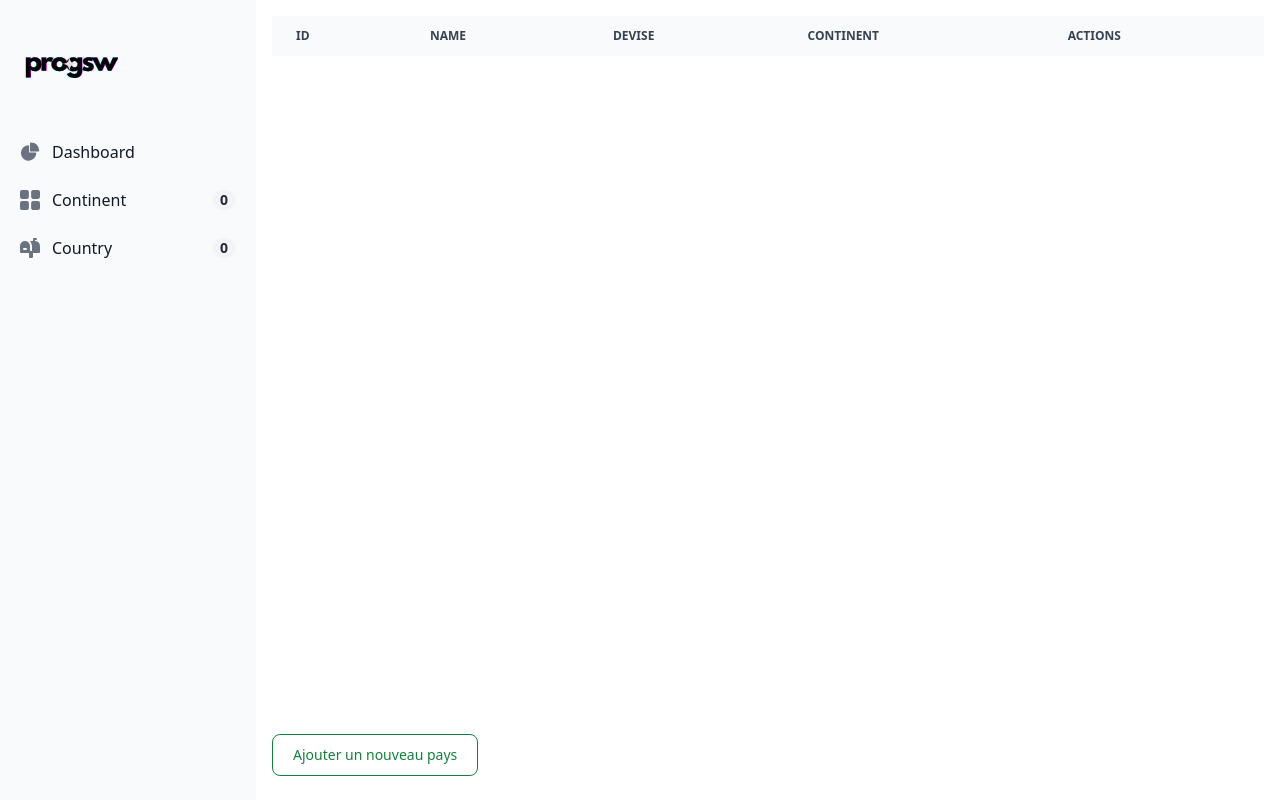
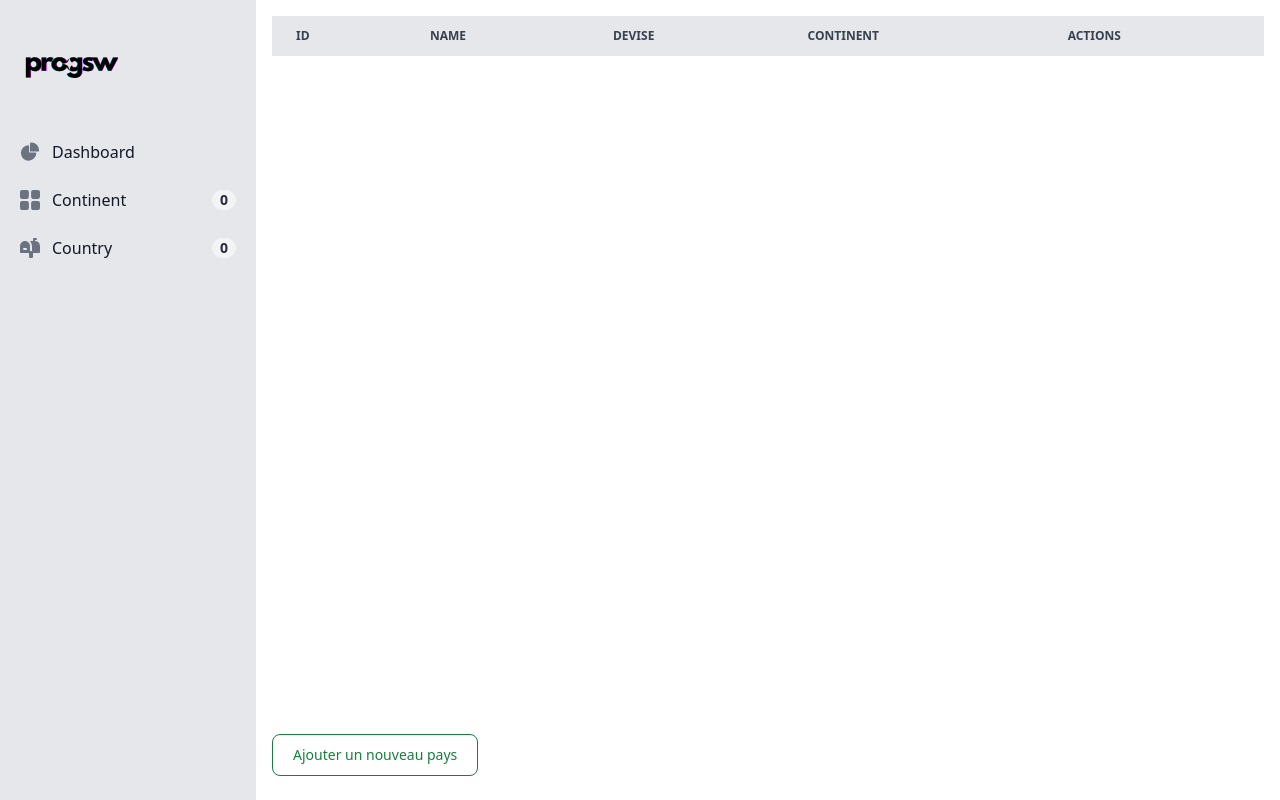
Before and after one commit to Sabo110/country, a Django app: page /pays_list/ in a window 1280 px wide. Run offline with Django 5.2, Linux system fonts and the light colour scheme; data that the repository does not hold is empty; some libraries are stand-ins or nearby versions.

Commit message:
modif du bg de la sidebar

```diff
--- a/src/templates/sidebar.html
+++ b/src/templates/sidebar.html
@@ -19,7 +19,7 @@
     </button>
 
     <aside id="logo-sidebar" class="fixed top-0 left-0 z-40 w-64 h-screen transition-transform -translate-x-full sm:translate-x-0" aria-label="Sidebar">
-        <div class="h-full px-3 py-4 overflow-y-auto bg-gray-50 dark:bg-gray-800">
+        <div class="h-full px-3 py-4 overflow-y-auto bg-gray-200 dark:bg-gray-800">
             <a href="{% url "home" %}" class="flex items-center ps-2.5 mb-5">
                 <img src="{% static "logo/logof.svg" %}" class="h-24" alt="Logo" />
             </a>
--- a/src/templates/table.html
+++ b/src/templates/table.html
@@ -2,7 +2,7 @@
 <div class="h-full flex flex-col">
     <div class="relative overflow-x-auto overflow-y-auto grow">
         <table class="w-full text-sm text-left rtl:text-right text-gray-500 dark:text-gray-400">
-            <thead class="text-xs text-gray-700 uppercase bg-gray-50 dark:bg-gray-700 dark:text-gray-400">
+            <thead class="text-xs text-gray-700 uppercase bg-gray-200 dark:bg-gray-700 dark:text-gray-400">
                     <tr>
                         {% for field in header %}
                             <th scope="col" class="px-6 py-3">
@@ -14,9 +14,9 @@
                         </th>
                     </tr>
             </thead>
-            <tbody>
+            <tbody class="bg-gray-100">
                     {% for obj in page_obj %}
-                        <tr class="bg-white border-b dark:bg-gray-800 dark:border-gray-700">
+                        <tr class="border-b border-gray-400 dark:bg-gray-800 dark:border-gray-700">
                             {% for field in header %}
                                 <th scope="row" class="px-6 py-4 font-medium text-gray-900 whitespace-nowrap dark:text-white"> {% get_attr obj field %}  </th>
                             {% endfor %}
```
